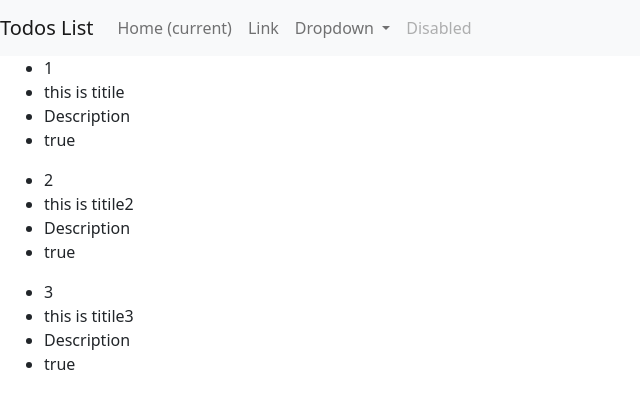
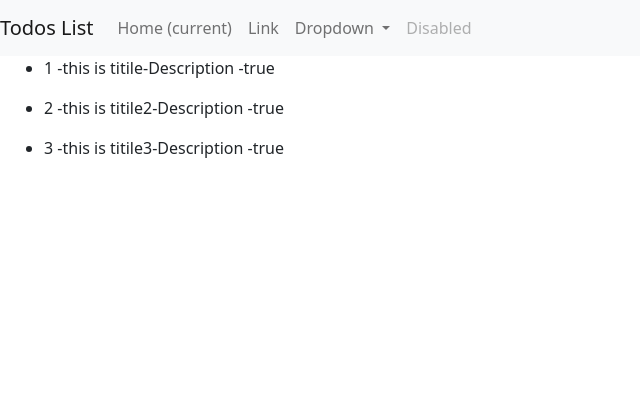
Before and after one commit to anish-pokharel/angular1st, an Angular app: page / in a window 1280 px wide. Shown: the top 408 px of the page, without its empty margins (0-640 px from the left). Built offline with nearby package versions, Linux system fonts and the light colour scheme.

Commit message:
*ngfor concept

```diff
--- a/src/app/MyComponents/todos/todos.component.html
+++ b/src/app/MyComponents/todos/todos.component.html
@@ -1,10 +1,10 @@
+<ul *ngFor="let todo of todos">
+  <li>{{ todo.sno }} -{{ todo.title }}-{{ todo.desc }}-{{ todo.active }}</li>
+</ul>
+
 <!-- <ul *ngFor="let todo of todos">
-  <li>{{ todo.sno }} -{{ todo.title }}-{{ todo.desc }}-{{ todo.active }}</li>
-</ul> -->
-
-<ul *ngFor="let todo of todos">
   <li>{{ todo.sno }}</li>
   <li>{{ todo.title }}</li>
   <li>{{ todo.desc }}</li>
   <li>{{ todo.active }}</li>
-</ul>
+</ul> -->
```
